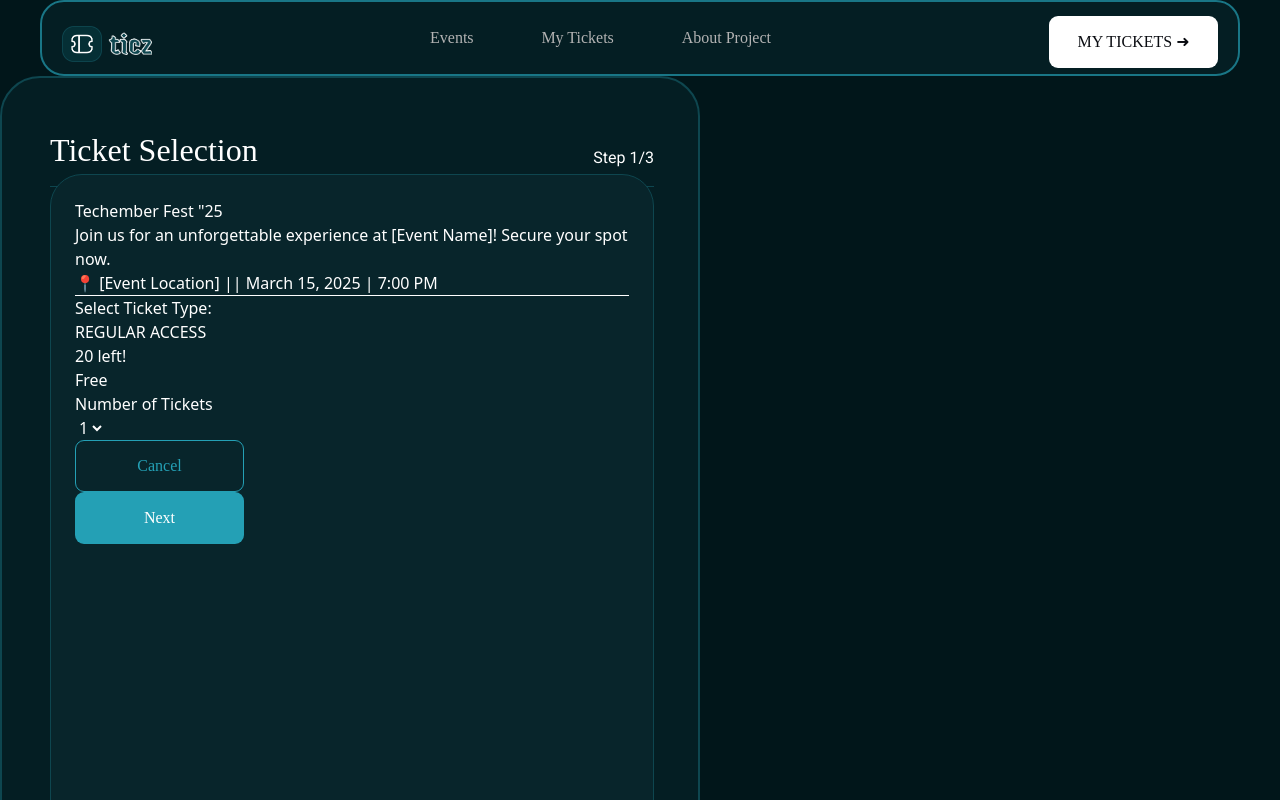
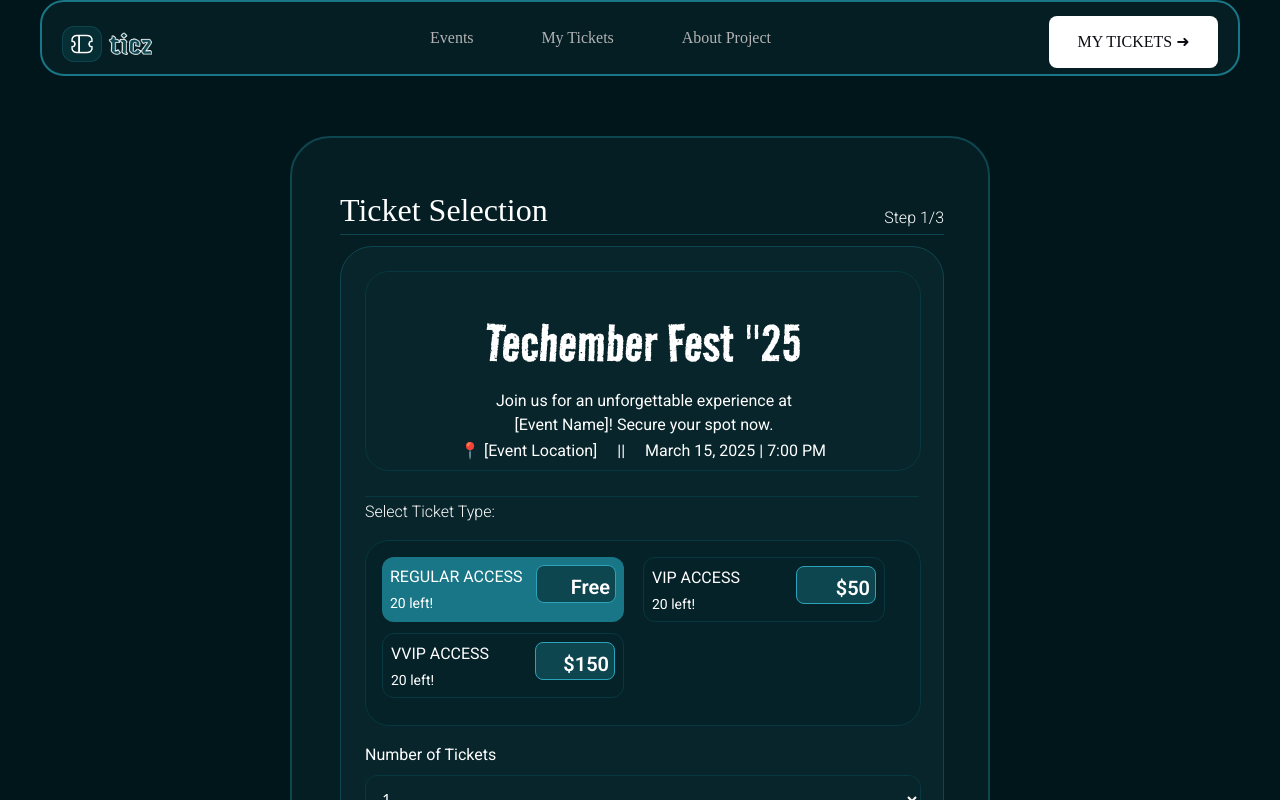
Before and after one commit to Odunsih/hng2_ticket_generator, a React (Vite) app: page / in a window 1280 px wide. Shown: the top 800 px of the page. Built offline with nearby package versions, Linux system fonts and the light colour scheme; a web font is replaced by a local one.

Commit message:
remove unused Roboto font file, update font-face declarations, and enhance button styles for improved layout and accessibility

```diff
--- a/src/App.jsx
+++ b/src/App.jsx
@@ -5,42 +5,71 @@ const App = () => {
   return (
    <>
    <Header />
-   <main className="w-[700px] border-[#0E464F] border-2 p-[48px] rounded-[40px] bg-[#041E23] ">
-      <div className="w-[604px] h-[48px]   " >
-        <div className="flex justify-between mb-[12px] ">
+   <main className="w-[700px] border-[#0E464F] border-2 p-[48px] rounded-[40px] bg-[#041E23] mt-15 m-auto ">
+
+      <div className="w-[604px] h-[48px] mb-[12px] " >
+        <div className="flex justify-between ">
         <h1 className="btnFont text-[32px]  ">Ticket Selection</h1>
-        <p className="text-[16px]/[150%] roboto mt-5 ">Step 1/3</p>
+        <p className="text-[16px]/[150%] roboto mt-5 font-light ">Step 1/3</p>
         </div>
       <hr className="h-[4px] text-[#0E464F] " />
       </div>
+
     <div className="w-[604px] h-[726px] p-[24px] rounded-[32px] bg-[#08252B] border-[#0E464F] border-[1px] ">
-      <div>
-        <h1>Techember Fest &quot;25</h1>
-        <p>Join us for an unforgettable experience at [Event Name]! Secure your spot now.</p>
-        <p>📍 [Event Location] || March 15, 2025 | 7:00 PM</p>
+      <div className="w-[556px] h-[200px] p-[24px] rounded-[24px] border-[#07373F] border-[1px] text-center mb-[25px] ">
+        <div className="w-[508px] h-[118px] mb-[25px]">
+        <h1 className="road text-[62px] ">Techember Fest &quot;25</h1>
+        <p className="roboto text-[16px]/[150%] ">Join us for an unforgettable experience at <br /> [Event Name]! Secure your spot now.</p>
+        </div>
+        <p className="roboto text-[16px]/[150%]">📍 [Event Location] <span className="mr-[16px] ml-[16px]">||</span> March 15, 2025 | 7:00 PM</p>
       </div>
-      <hr />
-      <h3>Select Ticket Type:</h3>
-      <div>
-        <div>
-          <div>
-            <h3>REGULAR ACCESS</h3>
-            <p>20 left!</p>
+      <hr className="h-[4px] text-[#07373F]" />
+
+      <div className="w-[556px] h-[218px] ">
+      <h3 className="roboto text-[16px]/[150%] font-light">Select Ticket Type:</h3>
+      <div className="w-[556px] h-[186px] p-[16px] mt-[16px] mb-[16px] rounded-[24px] bg-[#052228] border-[#07373F] border-[1px] grid grid-cols-2">
+        <div className="flex justify-between w-[242px] h-[65px] p-[8px] rounded-[12px] bg-[#197686] cursor-pointer">
+          <div className="w-[138px] h-[49px]">
+            <h3 className="roboto text-[16px]/[150%] mb-[4px]">REGULAR ACCESS</h3>
+            <p className="roboto text-[14px]/[150%]">20 left!</p>
           </div>
-          <div>
-            <h3>Free</h3>
+          <div className="w-[80px] h-[38px] rounded-[8px] bg-[#0E464F] border-[#2BA4B9] border-[1px] text-right pr-[5px]">
+            <h3 className="roboto font-semibold text-[20px]/[110%] mt-[10px]">Free</h3>
           </div>
         </div>
-        <div></div>
-        <div></div>
+
+        <div className="flex justify-between w-[242px] h-[65px] p-[8px] rounded-[12px] border-[#07373F] border-[1px] cursor-pointer">
+          <div className="w-[138px] h-[49px]">
+            <h3 className="roboto text-[16px]/[150%] mb-[4px]">VIP ACCESS</h3>
+            <p className="roboto text-[14px]/[150%]">20 left!</p>
+          </div>
+          <div className="w-[80px] h-[38px] rounded-[8px] bg-[#0E464F] border-[#2BA4B9] border-[1px] text-right pr-[5px]">
+            <h3 className="roboto font-semibold text-[20px]/[110%] mt-[10px]">$50</h3>
+          </div>
+        </div>
+
+        <div className="flex justify-between w-[242px] h-[65px] p-[8px] rounded-[12px] cursor-pointer border-[#07373F] border-[1px]">
+          <div className="w-[138px] h-[49px]">
+            <h3 className="roboto text-[16px]/[150%] mb-[4px]">VVIP ACCESS</h3>
+            <p className="roboto text-[14px]/[150%]">20 left!</p>
+          </div>
+          <div className="w-[80px] h-[38px] rounded-[8px] bg-[#0E464F] border-[#2BA4B9] border-[1px] text-right pr-[5px]">
+            <h3 className="roboto font-semibold text-[20px]/[110%] mt-[10px]">$150</h3>
+          </div>
+        </div>
       </div>
-      <h3>Number of Tickets</h3>
-      <select>
-        <option value="one">1</option>
-        <option value="two">2</option>
-        <option value="three">3</option>
+      </div>
+
+     <div className="w-[556px] h-[80px] mt-[25px] mb-[25px]">
+     <h3 className="roboto text-[16px]/[150%] mb-[8px]">Number of Tickets</h3>
+      <select className="w-[556px] h-[48px] p-[12px] rounded-[12px] border-[#07373F] border-[1px]">
+        <option className="bg-[#24A0B5]" value="one">1</option>
+        <option className="bg-[#24A0B5]" value="two">2</option>
+        <option className="bg-[#24A0B5]" value="three">3</option>
       </select>
-      <div>
+     </div>
+
+      <div className="flex justify-evenly w-[556px] p-[5px] rounded-[24px] bg-[#041E23] border-[#0E464F] border-[1px]">
         <Button variant="outline" btnName={"Cancel"} />
         <Button variant="select" btnName={"Next"} />
       </div>
--- a/src/components/button.jsx
+++ b/src/components/button.jsx
@@ -1,7 +1,7 @@
 
 const button = ({ btnName, onClick, variant = "primary", size = "md" }) => {
     const baseStyles =
-    "btnFont  w-[169px] text-[16px] rounded-[9px] h-[52px] cursor-pointer";
+    "btnFont  w-[169px] text-[16px] rounded-[8px] h-[52px] cursor-pointer";
 
   const sizeStyles = {
     sm: "px-3 py-1 text-sm",
@@ -11,8 +11,8 @@ const button = ({ btnName, onClick, variant = "primary", size = "md" }) => {
 
   const variantStyles = {
     ticket: "bg-white text-[#0A0C11]",
-    select: "bg-[#24A0B5] text-[#fff]",
-    outline: "text-[#24A0B5] border-[#24A0B5] border-1 transition hover:bg-[#24A0B5] hover:text-[#fff]",
+    select: "bg-[#24A0B5] text-[#fff] w-[214px] h-[48px] pr-[24px] pl-[12px]",
+    outline: "text-[#24A0B5] border-[#24A0B5] border-1 w-[214px] h-[48px] pr-[24px] pl-[12px] transition hover:bg-[#24A0B5] hover:text-[#fff]",
     danger: "bg-red-600 text-white hover:bg-red-700",
   };
   return (
--- a/src/index.css
+++ b/src/index.css
@@ -17,6 +17,10 @@ body {
   font-family: 'roboto';
 }
 
+.road {
+  font-family: 'road';
+}
+
 @font-face {
   font-family: 'jeju';
   src: url(./assets/JejuMyeongjo-Regular.ttf);
@@ -24,5 +28,10 @@ body {
 
 @font-face {
   font-family: 'roboto';
-  src: url(./assets/Roboto-VariableFont_wdth\,wght.ttf);
+  src: url(./assets/Roboto.ttf);
 }
+
+@font-face {
+  font-family: 'road';
+  src: url(./assets/RoadRage.ttf);
+}
```
Also changed, not shown: src/assets/RoadRage.ttf (added), src/assets/Roboto.ttf (renamed from src/assets/Roboto-VariableFont_wdth,wght.ttf).
